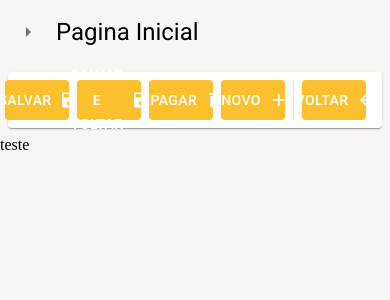
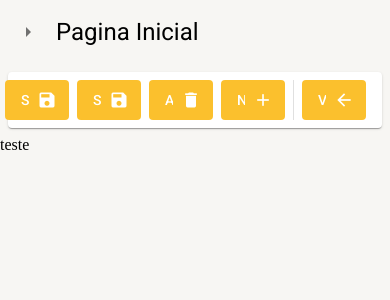
Before and after one commit to Maik-Biazi/erp, a React (Create React App) app in the folder erp-sistema/: page /pagina-inicial in a window 390 px wide. Shown: the top 300 px of the page. Built offline with nearby package versions, Linux system fonts and the light colour scheme.

Commit message:
Update FerramentasDeDetathe.tsx

```diff
--- a/erp-sistema/src/shared/components/Ferramentas-de-Detalhe/FerramentasDeDetathe.tsx
+++ b/erp-sistema/src/shared/components/Ferramentas-de-Detalhe/FerramentasDeDetathe.tsx
@@ -1,4 +1,4 @@
-import { Button, Divider, Icon, Paper, useTheme } from "@mui/material";
+import { Button, Divider, Icon, Paper, Typography, useMediaQuery, useTheme } from "@mui/material";
 import { Box } from "@mui/system";
 
 interface IFerramentasDeDetatheProps {
@@ -33,6 +33,9 @@ export const FerramentasDeDetathe: React.FC<IFerramentasDeDetatheProps> = ({
   aoClicarEmSalvarEFechar
 }) => {
   const theme = useTheme();
+  const smDown = useMediaQuery(theme.breakpoints.down("sm"));
+  const mdDown = useMediaQuery(theme.breakpoints.down("md"));
+
 
   return (
     <Box
@@ -52,7 +55,10 @@ export const FerramentasDeDetathe: React.FC<IFerramentasDeDetatheProps> = ({
         disableElevation
         endIcon={<Icon>save</Icon>}
       >
+        <Typography variant="button" whiteSpace="nowrap" textOverflow='ellipsis' overflow="hidden">
         Salvar
+        </Typography>
+
       </Button>
       )}
 
@@ -64,7 +70,9 @@ export const FerramentasDeDetathe: React.FC<IFerramentasDeDetatheProps> = ({
         disableElevation
         endIcon={<Icon>save</Icon>}
       >
+         <Typography variant="button" whiteSpace="nowrap" textOverflow='ellipsis' overflow="hidden">
         Salvar e Voltar
+        </Typography>
       </Button>
       )}
 
@@ -76,7 +84,9 @@ export const FerramentasDeDetathe: React.FC<IFerramentasDeDetatheProps> = ({
         disableElevation
         endIcon={<Icon>delete</Icon>}
       >
+         <Typography variant="button" whiteSpace="nowrap" textOverflow='ellipsis' overflow="hidden">
         Apagar
+        </Typography>
       </Button>
       )}
 
@@ -87,7 +97,10 @@ export const FerramentasDeDetathe: React.FC<IFerramentasDeDetatheProps> = ({
         disableElevation
         endIcon={<Icon>add</Icon>}
       >
-        {textoBotaoNovo}
+          <Typography variant="button" whiteSpace="nowrap" textOverflow='ellipsis' overflow="hidden">
+          {textoBotaoNovo}
+        </Typography>
+
       </Button>
       )}
       <Divider orientation="vertical" />
@@ -98,7 +111,9 @@ export const FerramentasDeDetathe: React.FC<IFerramentasDeDetatheProps> = ({
         disableElevation
         endIcon={<Icon>arrow_back</Icon>}
       >
-        Voltar
+        <Typography variant="button" whiteSpace="nowrap" textOverflow='ellipsis' overflow="hidden">
+          Voltar
+        </Typography>
       </Button>
       )}
     </Box>
```
